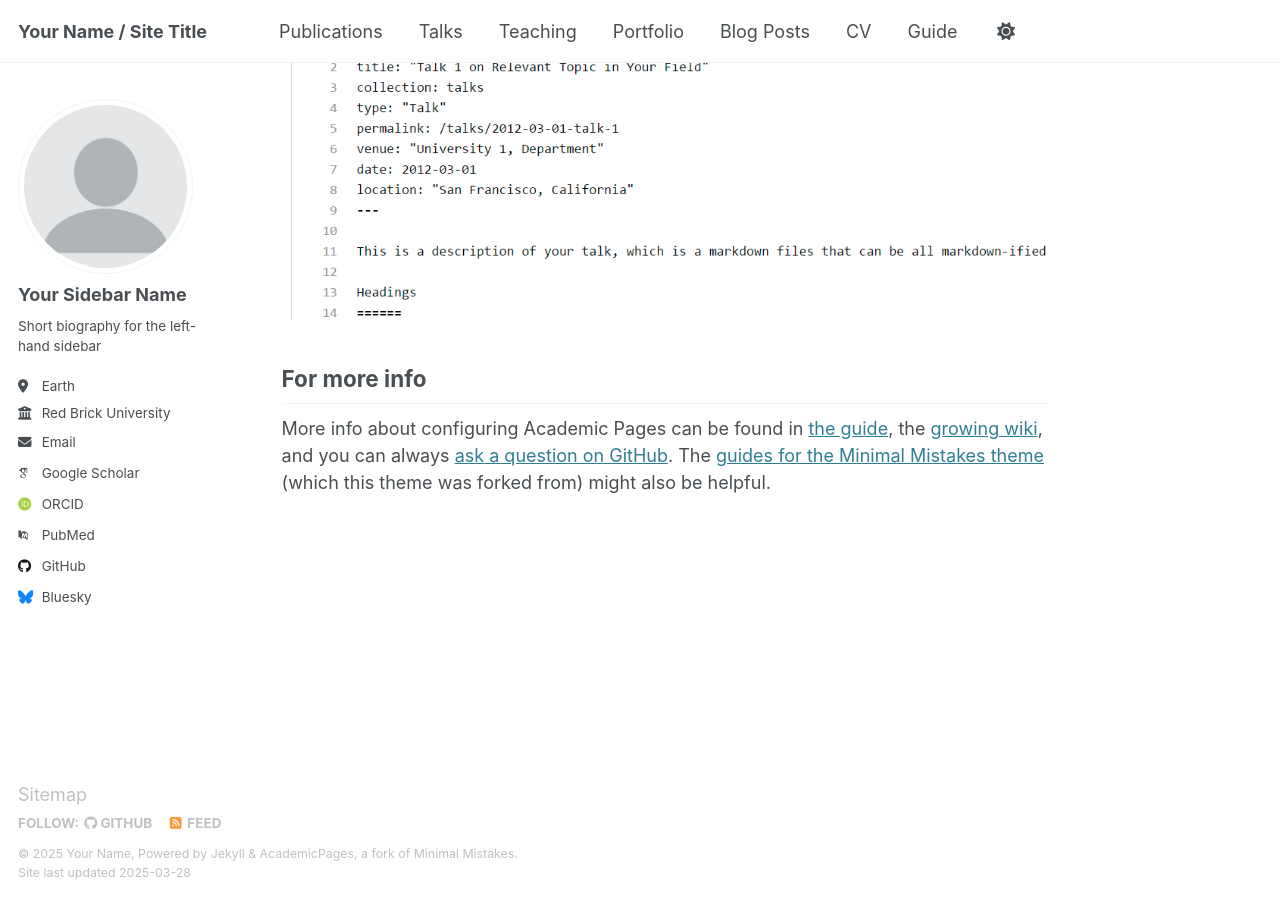
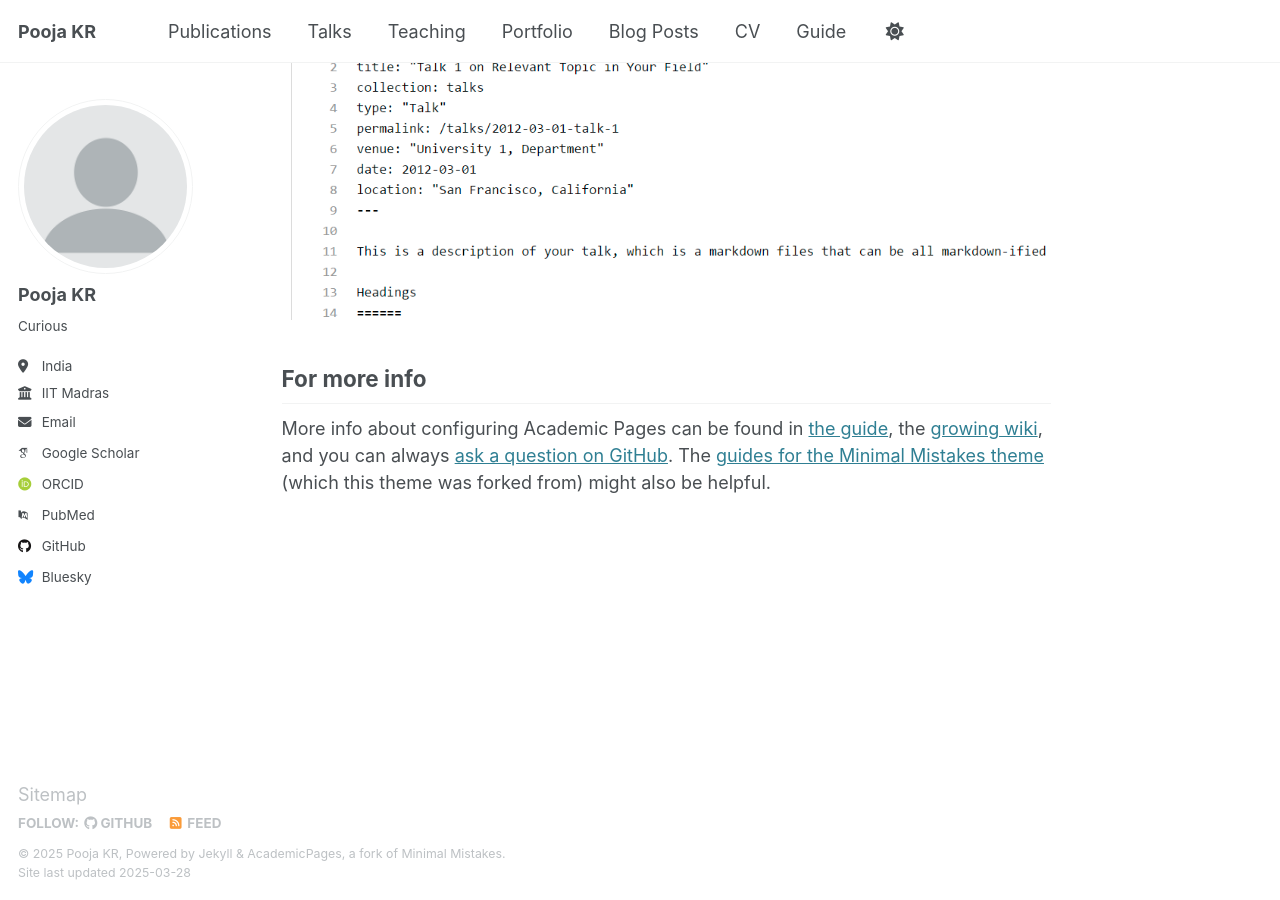
Before and after one commit to Pooja-KR5/krpooja.github.io, a Jekyll site: the page built from _pages/about.md, in a window 1280 px wide and 900 px high, scrolled down 2635 px. Built offline with Jekyll 4.4.1, drawn with Linux system fonts in a browser that asks for light colours; some web fonts are replaced.

Commit message:
Update _config.yml

```diff
--- a/_config.yml
+++ b/_config.yml
@@ -9,13 +9,13 @@
 # Basic Site Settings
 locale                   : "en-US"
 site_theme               : "default"
-title                    : "Your Name / Site Title"
+title                    : "Pooja KR"
 title_separator          : "-"
-name                     : &name "Your Name"
-description              : &description "personal description"
-url                      : https://academicpages.github.io # the base hostname & protocol for your site e.g. "https://[your GitHub username].github.io"
+name                     : &name "Pooja KR"
+description              : &description "Personal Webpage"
+url                      : https://krpooja.github.io # the base hostname & protocol for your site e.g. "https://[your GitHub username].github.io"
 baseurl                  : "" # the subpath of your site, e.g. "/blog"
-repository               : "academicpages/academicpages.github.io"
+repository               : "Pooja-KR5/krpooja.github.io"
 
 # Site Author - The following control what appear as part of the author content on the side bar.
 #               If a field is blank the icon and link will not appear, otherwise it will be shown.
@@ -23,13 +23,13 @@ repository               : "academicpages/academicpages.github.io"
 author:
   # Biographic information
   avatar           : "profile.png"
-  name             : "Your Sidebar Name"
-  pronouns         : # example: "she/her"
-  bio              : "Short biography for the left-hand sidebar"
-  location         : "Earth"
-  employer         : "Red Brick University"
+  name             : "Pooja KR"
+  pronouns         : #
+  bio              : "Curious"
+  location         : "India"
+  employer         : "IIT Madras"
   uri              : # URL
-  email            : "none@example.org"
+  email            : "krpooja98@gmail.com"
 
   # Academic websites
   arxiv            : # URL - Update with the correct link to your profile
```
